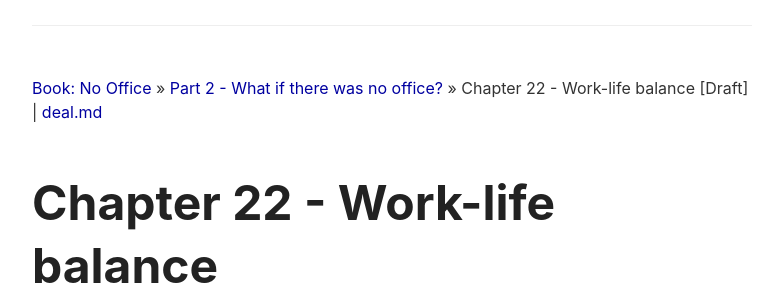
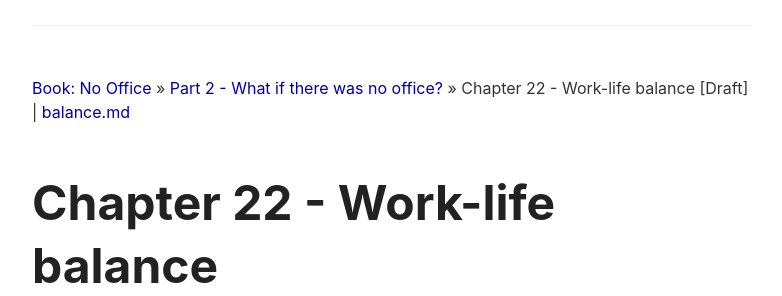
Before and after one commit to Nozbe/NoOffice.org, a Jekyll site: the page built from _book/balance.md, in a window 1280 px wide and 900 px high. Shown: the part 178-474 px from the top of the window, without its empty margins (248-1030 px from the left). Built offline with Jekyll 4.4.1, drawn with Linux system fonts in a browser that asks for light colours.

Commit message:
Changing from deal to balance

```diff
--- a/_data/book.yml
+++ b/_data/book.yml
@@ -107,7 +107,7 @@
   - url: home
     status: draft
     chname: Chapter 21
-  - url: deal
+  - url: balance
     status: draft
     chname: Chapter 22
   - url: hire
--- a/_data/br.yml
+++ b/_data/br.yml
@@ -88,7 +88,7 @@
       - url: home
         status: none
         chname: Capítulo 21
-      - url: deal
+      - url: balance
         status: none
         chname: Capítulo 22
       - url: hire
--- a/_data/es.yml
+++ b/_data/es.yml
@@ -88,7 +88,7 @@
   - url: home
     status: none
     chname: Capítulo 21
-  - url: deal
+  - url: balance
     status: none
     chname: Capítulo 22
   - url: hire
--- a/_data/jp.yml
+++ b/_data/jp.yml
@@ -101,7 +101,7 @@
   - url: home
     status: none
     chname: 第21章
-  - url: deal
+  - url: balance
     status: none
     chname: 第22章
   - url: hire
--- a/_data/pl.yml
+++ b/_data/pl.yml
@@ -88,7 +88,7 @@
   - url: home
     status: none
     chname: Rozdział 21
-  - url: deal
+  - url: balance
     status: none
     chname: Rozdział 22
   - url: hire
```
Also changed, not shown: _book/balance.md (renamed from _book/deal.md).
